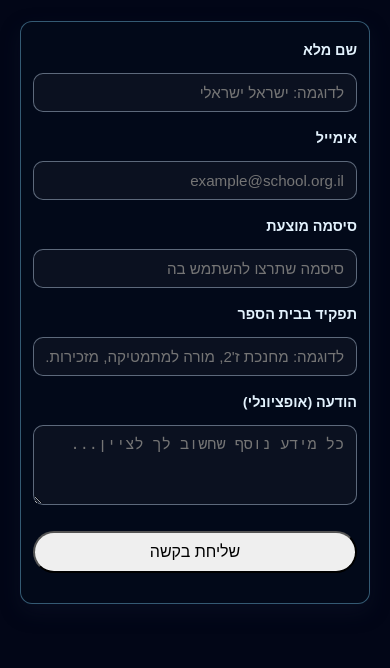
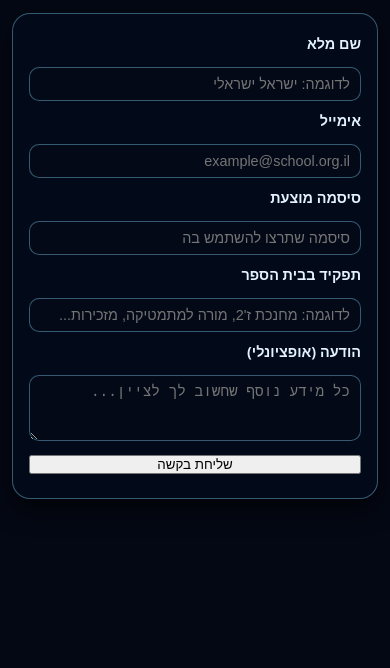
Before and after one commit to peretzinho23-bit/Yaarat-HaEmek, a plain HTML site: page register.html in a window 390 px wide. Shown: the part 210-878 px from the top of the page. After the commit the page ends 844 px from the top, so only its background shows below. Drawn offline with Linux system fonts and the light colour scheme.

Commit message:
auto update

```diff
--- a/admin.css
+++ b/admin.css
@@ -1,18 +1,17 @@
-/* ===== ADMIN PANEL – עיצוב נפרד לאדמין ===== */
+/* ===== ADMIN PANEL – בסיס כללי ===== */
 
-/* רק בעמוד האדמין – הגוף */
+/* עובד רק בעמודי האדמין כי רק שם נטען admin.css */
 body {
   background: #040814;
   color: #e3f2fd;
   font-family: system-ui, -apple-system, BlinkMacSystemFont, "Segoe UI", sans-serif;
 }
 
-/* הסקשן המרכזי */
 section {
   padding: 32px 0 40px;
 }
 
-/* טקסט סטטוס למעלה (בודק התחברות / מחובר כ...) */
+/* טקסט סטטוס התחברות */
 #auth-status {
   text-align: center;
   font-size: 0.9rem;
@@ -20,7 +19,7 @@ section {
   margin-top: 8px;
 }
 
-/* === טופס התחברות === */
+/* ===== טופס התחברות ===== */
 
 #login-section {
   max-width: 420px;
@@ -62,7 +61,7 @@ section {
   width: 100%;
 }
 
-/* === לייאאאוט אחרי התחברות === */
+/* ===== לייאאוט אחרי התחברות ===== */
 
 .admin-layout {
   margin-top: 30px;
@@ -74,13 +73,13 @@ section {
   margin-bottom: 10px;
 }
 
-/* כותרות משנה (חדשות / מבחנים / לוח מודעות) */
+/* כותרות משנה */
 .admin-layout h3.section-title {
   font-size: 1.1rem;
   margin-bottom: 8px;
 }
 
-/* רשת עמודות של הקלפים */
+/* גריד של כרטיסים */
 .admin-columns {
   display: grid;
   grid-template-columns: repeat(auto-fit, minmax(280px, 1fr));
@@ -103,7 +102,7 @@ section {
   font-size: 1rem;
 }
 
-/* רשימות של חדשות / מבחנים קיימים */
+/* רשימות (חדשות / מבחנים / מודעות) */
 .admin-list,
 #admin-news-z,
 #admin-news-h,
@@ -119,7 +118,7 @@ section {
   font-size: 0.85rem;
 }
 
-/* פריטים בתוך הרשימות – אם אתה מוסיף div/item מה־JS */
+/* פריט ברשימת אדמין */
 .admin-item {
   background: rgba(0, 0, 0, 0.5);
   border-radius: 10px;
@@ -127,8 +126,7 @@ section {
   margin-bottom: 6px;
 }
 
-/* טפסים בתוך כרטיסי האדמין */
-
+/* טפסים בתוך אזור האדמין הראשי */
 .admin-layout form label {
   display: block;
   font-size: 0.8rem;
@@ -157,115 +155,14 @@ section {
   width: 100%;
 }
 
-/* הודעות ריקות */
+/* טקסט ריק */
 .admin-empty {
   font-size: 0.8rem;
   opacity: 0.75;
 }
 
-/* התאמה למסכים קטנים */
-@media (max-width: 768px) {
-  #login-section {
-    margin-top: 24px;
-    padding: 18px 16px;
-  }
+/* ===== סיידבר שכבות לאדמין ===== */
 
-  #logout-btn {
-    float: none;
-    display: inline-block;
-    margin-bottom: 12px;
-  }
-/* ===== רספונסיבי לאדמין – לניידים ===== */
-@media (max-width: 768px) {
-  body {
-    margin: 0;
-    padding: 8px;
-    background: #020617;
-  }
-
-  .admin-container,
-  .admin-wrapper,
-  .admin-main {
-    max-width: 100%;
-    padding: 8px;
-    margin: 0 auto;
-  }
-
-  /* כל כרטיס/קופסה באדמין */
-  .card,
-  .admin-card,
-  .panel-section,
-  .section-box {
-    padding: 12px;
-    margin-bottom: 12px;
-    border-radius: 12px;
-    box-shadow: 0 8px 20px rgba(15, 23, 42, 0.45);
-  }
-
-  /* טפסים – יותר נוח לנגיעה */
-  form {
-    display: flex;
-    flex-direction: column;
-    gap: 8px;
-  }
-
-  label {
-    font-size: 0.9rem;
-  }
-
-  input[type="text"],
-  input[type="email"],
-  input[type="password"],
-  input[type="number"],
-  textarea,
-  select {
-    width: 100%;
-    padding: 10px 12px;
-    font-size: 0.95rem;
-    border-radius: 10px;
-    border: 1px solid rgba(148, 163, 184, 0.6);
-    background: #0b1120;
-    color: #e5e7eb;
-    box-sizing: border-box;
-  }
-
-  textarea {
-    min-height: 80px;
-  }
-
-  button,
-  .btn,
-  .btn-primary,
-  .btn-outline {
-    width: 100%;
-    padding: 10px 14px;
-    font-size: 1rem;
-    border-radius: 999px;
-    margin-top: 4px;
-    box-sizing: border-box;
-  }
-
-  /* כותרות בתוך האדמין */
-  h1, h2, h3 {
-    font-size: 1.1rem;
-    margin-bottom: 6px;
-  }
-
-  /* אם יש sidebar באדמין – שיהיה מעל, לא בצד */
-  .admin-layout,
-  .admin-grid,
-  .admin-two-columns {
-    display: block;
-  }
-
-  .sidebar,
-  .admin-sidebar {
-    width: 100%;
-    margin-bottom: 12px;
-  }
-}
-
-/* ===== סיידבר שכבות לאדמין ===== */
 .admin-grade-switcher {
   position: fixed;
   top: 80px;
@@ -298,16 +195,31 @@ section {
   border-color: transparent;
 }
 
-/* מובייל – שיהיה למעלה, לרוחב */
+/* ===== רספונסיבי כללי לאדמין (נייד) ===== */
+
 @media (max-width: 768px) {
+  #login-section {
+    margin-top: 24px;
+    padding: 18px 16px;
+  }
+
+  #logout-btn {
+    float: none;
+    display: inline-block;
+    margin-bottom: 12px;
+  }
+
+  .admin-columns {
+    grid-template-columns: 1fr;
+  }
+
+  /* סיידבר שכבות – מלמעלה לרוחב */
   .admin-grade-switcher {
     position: static;
     margin: 8px auto 12px;
-    display: flex;
     flex-direction: row;
     flex-wrap: wrap;
     justify-content: center;
-    gap: 6px;
   }
 
   .admin-grade-switcher .grade-filter-btn {
@@ -315,107 +227,76 @@ section {
     font-size: 0.8rem;
   }
 }
-/* =====  REGISTER PAGE  ===== */
 
+/* ===== עמוד בקשת הרשמה לאדמין ===== */
+
+/* עוטף כל הדף – רק בעמוד register.html */
 .register-wrapper {
   max-width: 720px;
   margin: 0 auto;
 }
 
+/* הקלף של הטופס */
 .register-card {
+  max-width: 520px;
+  margin: 16px auto;
+}
+
+/* כאן הבעיה שלך – טופס שמסתדר בשורה.
+   אנחנו מבטלים כל flex/grid ומחזירים אותו לטור אחד. */
+.register-card .admin-form {
+  display: block;          /* מיישר הכל אחד מתחת לשני */
+}
+
+/* מרווח בין שדות */
+.register-card .admin-form > * + * {
   margin-top: 10px;
 }
 
-/* שיהיה קצת אוויר בין השדות */
-.register-card .admin-form {
-  gap: 10px;
-}
-
-/* לוודא שכל לייבל מעל השדה */
+/* לייבלים */
 .register-card label {
   display: block;
   margin-top: 6px;
+  margin-bottom: 4px;
   font-weight: 600;
 }
 
-/* אינפוטים וטקסט-אריאה ברוחב מלא */
+/* אינפוטים וטקסט־אריאה */
 .register-card input,
 .register-card textarea {
   width: 100%;
-  margin-top: 4px;
+  margin-top: 2px;
+  padding: 8px 10px;
+  border-radius: 10px;
+  border: 1px solid rgba(129, 212, 250, 0.4);
+  background: rgba(4, 10, 24, 0.95);
+  color: #e3f2fd;
+  font-size: 0.9rem;
+  box-sizing: border-box;
 }
 
-/* כפתור יפה ורחב */
+/* כפתור שליחת בקשה */
 .register-submit-btn {
   margin-top: 16px;
   width: 100%;
 }
 
-/* סטטוס מתחת לכפתור, מיושר למרכז */
+/* טקסט סטטוס */
 .register-status {
   text-align: center;
   margin-top: 8px;
+  font-size: 0.85rem;
+  opacity: 0.9;
 }
 
-/* במובייל – קצת פחות רוחב ומרווח צד */
+/* מובייל לעמוד הרשמה */
 @media (max-width: 600px) {
   .register-wrapper {
     max-width: 100%;
     padding: 0 12px;
   }
-}
-/* ===== REGISTER PAGE – FIX LAYOUT ON DESKTOP ===== */
 
-.register-wrapper {
-  max-width: 720px;
-  margin: 0 auto;
-}
-
-/* הכרטיס עצמו */
-.register-card {
-  max-width: 520px;
-  margin: 16px auto;
-}
-
-/* הטופס – טור אחד, לא שורה */
-.register-card .admin-form {
-  display: flex;
-  flex-direction: column;
-  gap: 10px;
-}
-
-/* לייבל מעל כל שדה */
-.register-card label {
-  display: block;
-  margin-top: 6px;
-  font-weight: 600;
-}
-
-/* אינפוטים וטקסט־אריאה ברוחב מלא */
-.register-card input,
-.register-card textarea {
-  width: 100%;
-  margin-top: 4px;
-}
-
-/* כפתור מלא רוחב */
-.register-submit-btn {
-  margin-top: 16px;
-  width: 100%;
-}
-
-/* סטטוס מתחת לכפתור */
-.register-status {
-  text-align: center;
-  margin-top: 8px;
-}
-
-/* במובייל – קצת מרווח צדדים */
-@media (max-width: 600px) {
-  .register-wrapper {
-    max-width: 100%;
-    padding: 0 12px;
+  .register-card {
+    margin: 12px auto;
   }
 }
-
-}
```
